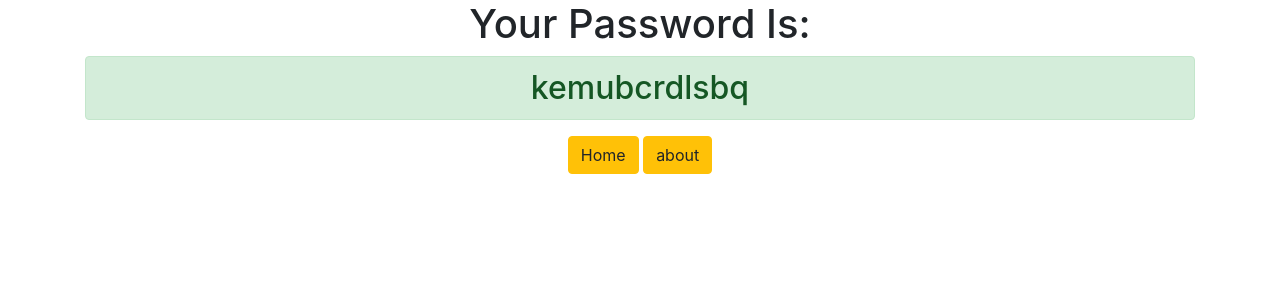
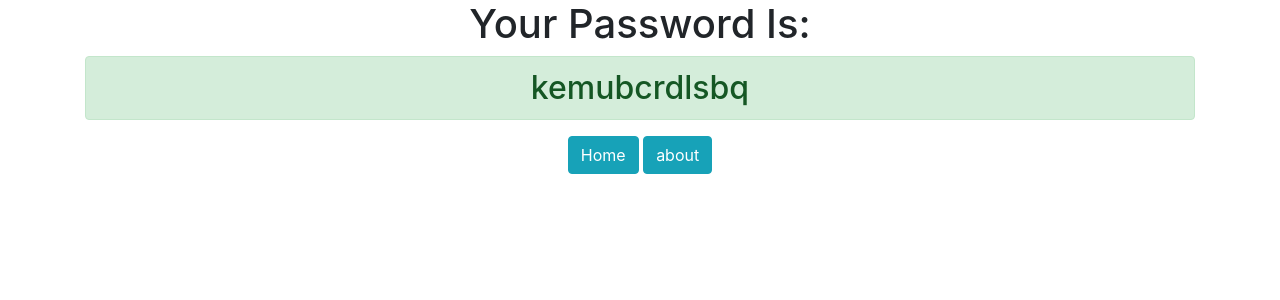
Before and after one commit to skrohn96/django3-password-generator, a Django app: page /password/ in a window 1280 px wide. Shown: the top 300 px of the page. Run offline with Django 3.2, Linux system fonts and the light colour scheme; some libraries are stand-ins or nearby versions.

Commit message:
I tweaked this

```diff
--- a/generator/templates/generator/password.html
+++ b/generator/templates/generator/password.html
@@ -3,6 +3,6 @@
 <div class="container text-center">
 <h1>Your Password Is:</h1>
 <h2 class="alert alert-success">{{ password }}</h2>
-<a href="{% url 'home' %}" class="btn btn-warning">Home</a>
-<a href="{% url 'about' %}" class ="btn btn-warning">about</a>
+<a href="{% url 'home' %}" class="btn btn-info">Home</a>
+<a href="{% url 'about' %}" class ="btn btn-info">about</a>
 </div>
```
